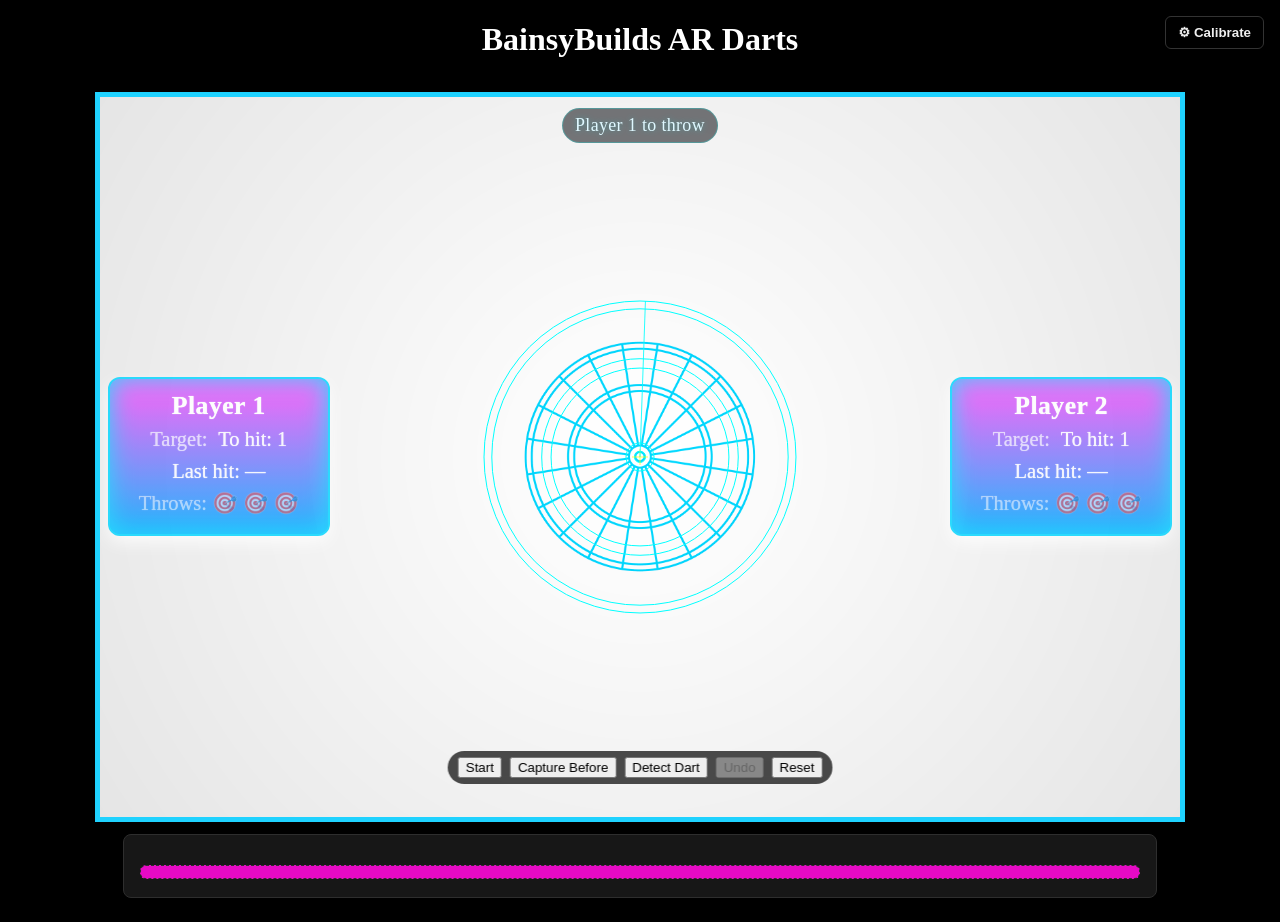
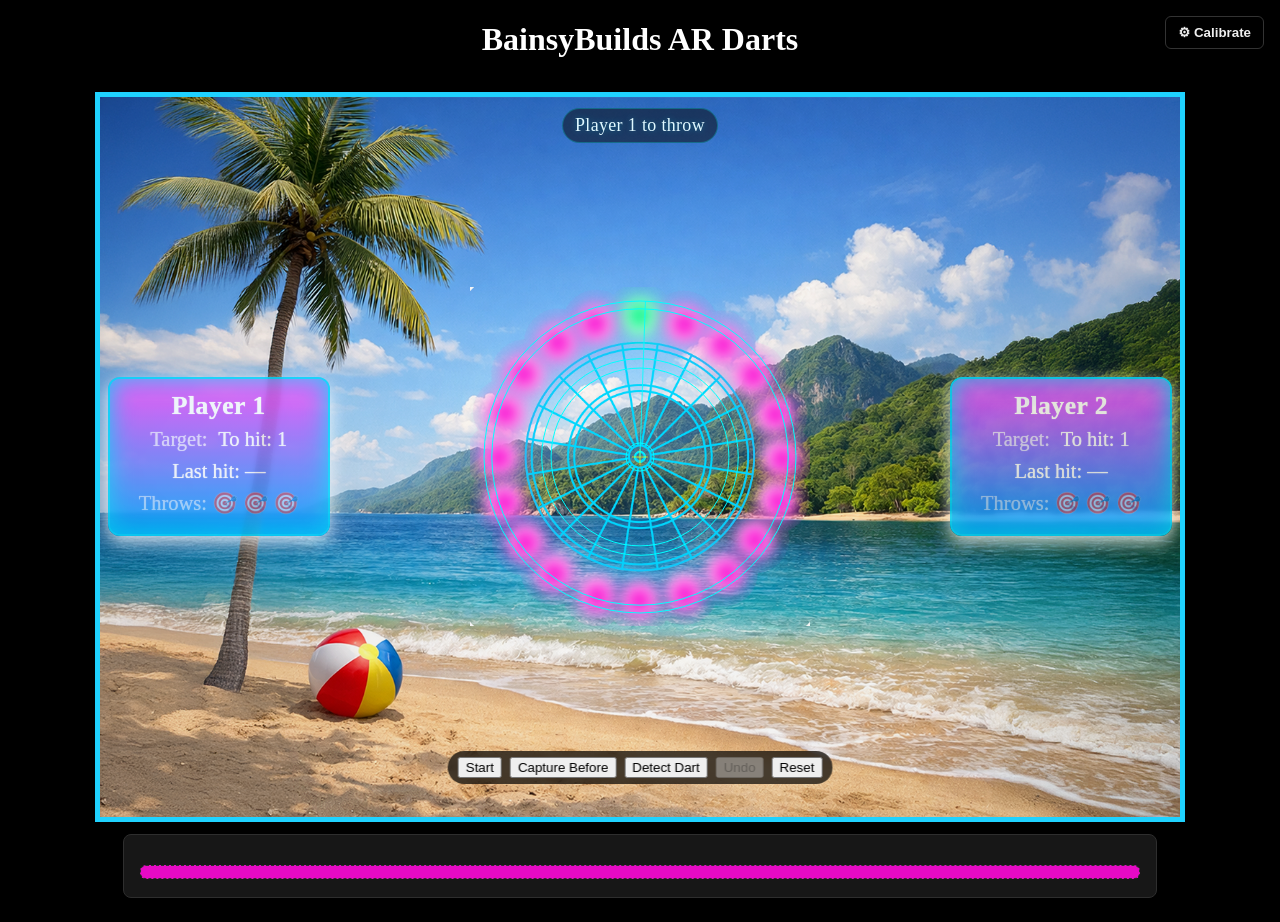
Before and after one commit to Bainsy139/AR-Darts, a Flask app: page /play/1 in a window 1280 px wide. Run offline with Flask 3, Linux system fonts and the light colour scheme.

Commit message:
background beach added

```diff
--- a/app.py
+++ b/app.py
@@ -169,4 +169,4 @@ def detect():
 
 
 if __name__ == '__main__':
-    app.run(host="0.0.0.0", port=5000, debug=True)
+    app.run(host="0.0.0.0", port=5050, debug=True)
--- a/templates/play.html
+++ b/templates/play.html
@@ -52,6 +52,26 @@
       }
       #board-container {
         position: relative;
+        overflow: hidden;
+      }
+      #board-bg {
+        position: absolute;
+        inset: 0;
+        background-image: url("{{ url_for('static', filename='images/beach.png') }}");
+        background-size: cover;
+        background-position: center;
+        background-repeat: no-repeat;
+        z-index: 0;
+        pointer-events: none;
+      }
+      #dartboard {
+        position: relative;
+        z-index: 1;
+      }
+      #overlay {
+        position: absolute;
+        inset: 0;
+        z-index: 2;
       }
     </style>
   </head>
@@ -66,6 +86,7 @@
     <h1>BainsyBuilds AR Darts</h1>
 
     <div id="board-container">
+      <div id="board-bg" aria-hidden="true"></div>
       <img
         src="{{ url_for('static', filename='images/dartboard.png') }}"
         id="dartboard"
```
Also changed, not shown: static/images/123dartboard.png (added), static/images/2dartboard.png (deleted), static/images/beach.png (added), static/images/dartboard.png.
